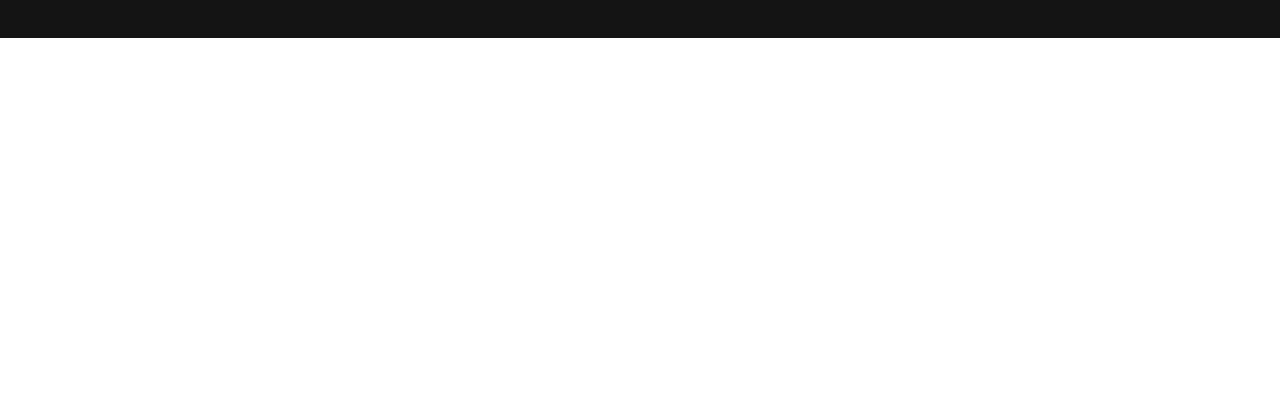
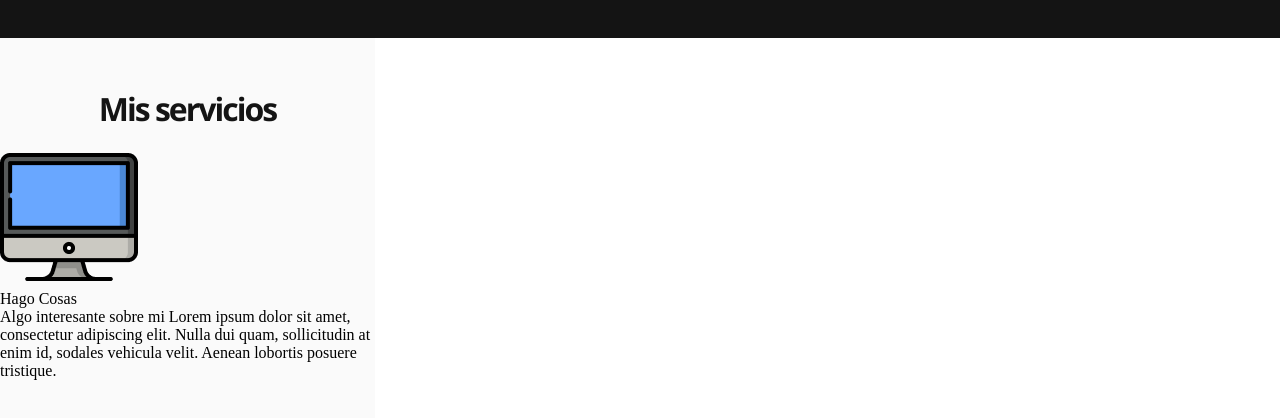
Before and after one commit to YasKetchup/maquetando-un-portfolio, a plain HTML site: page index.html in a window 1280 px wide. Shown: the part 1126-1544 px from the top of the page. Before the commit the page ends 1164 px from the top, so only its background shows below. Drawn offline with nearby package versions, Linux system fonts and the light colour scheme.

Commit message:
empiezo estructura de section 3

```diff
--- a/index.css
+++ b/index.css
@@ -100,3 +100,19 @@ body {
   justify-content: center;
   margin-top: 57px;
 }
+
+.section3 {
+  background-color: #fafafa;
+  width: 375px;
+  height: 1375px;
+}
+
+.contenedor_section3 {
+}
+
+.subtitulo {
+  color: #141414;
+}
+
+.img_section3 {
+}
--- a/index.html
+++ b/index.html
@@ -51,7 +51,18 @@
           </div>
         </div>
       </section>
-      <section class="section3"></section>
+      <section class="section3">
+        <div class="contenedor_section3">
+          <div class="subtitulo">Mis servicios</div>
+          <div class="subcontenedor_section3">
+            <div class="elemento_section3">
+              <img class="img_section3" src="./images/desktop 1.png" alt="Compu">
+              <div class="subtitulo2">Hago Cosas</div>
+              <div class="cuerpo">Algo interesante sobre mi Lorem ipsum dolor sit amet, consectetur adipiscing elit. Nulla dui quam, sollicitudin at enim id, sodales vehicula velit. Aenean lobortis posuere tristique.</div>
+            </div>
+          </div>
+        </div>
+      </section>
       <section class="section4"></section>
       <section class="section5"></section>
     </div>
```
Also changed, not shown: images/desktop 1.png (added).
